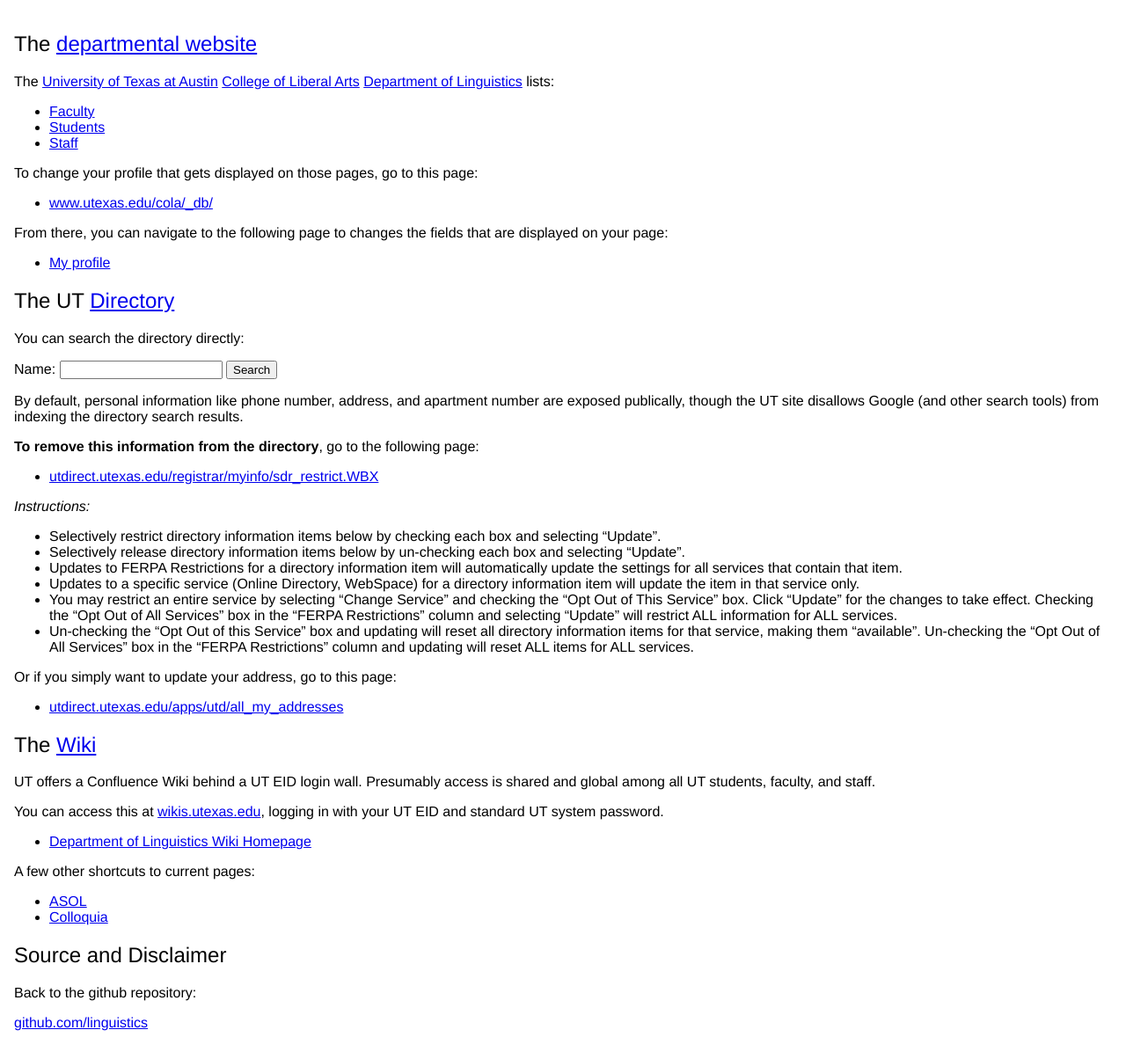
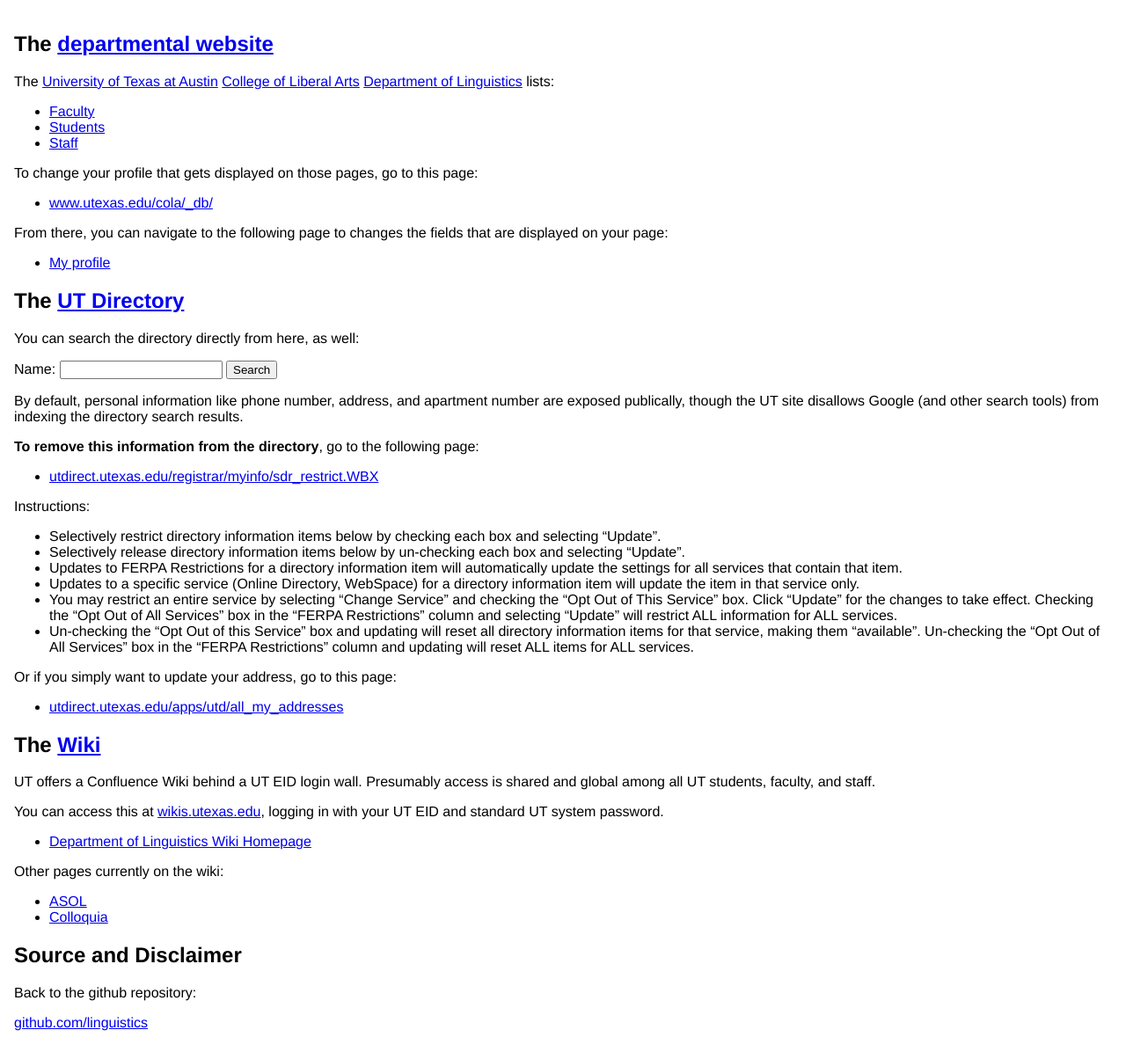
Before and after one commit to linguistics/linguistics.github.io, a Jekyll site: the page built from index.md, in a window 1280 px wide. Shown: the whole page at 88% size. Built offline with Jekyll 4.4.1, drawn with Linux system fonts in a browser that asks for light colours.

Commit message:
Jekyll seems to demand XHTML

```diff
--- a/_layouts/default.html
+++ b/_layouts/default.html
@@ -13,7 +13,6 @@
     padding: 1em;
   }
   h1, h2, h3 {
-    font-weight: 400;
   }
   </style>
 </head>
--- a/index.md
+++ b/index.md
@@ -18,12 +18,12 @@
 * [My profile](http://www.utexas.edu/cola/_db/myprofile/)
 
 
-## The UT [Directory](http://www.utexas.edu/directory/)
+## The [UT Directory](http://www.utexas.edu/directory/)
 
-You can search the directory directly:
+You can search the directory directly from here, as well:
 
 <form action="http://www.utexas.edu/directory/index.php" method="get">
-  <label>Name: <input name="q"></label>
+  <label>Name: <input name="q" /></label>
   <button>Search</button>
 </form>
 
@@ -55,7 +55,7 @@
 
 * [Department of Linguistics Wiki Homepage](https://wikis.utexas.edu/display/linguistics/Home)
 
-A few other shortcuts to current pages:
+Other pages currently on the wiki:
 
 * [ASOL](https://wikis.utexas.edu/display/linguistics/Associated+Students+of+Linguistics)
 * [Colloquia](https://wikis.utexas.edu/display/linguistics/Colloquia)
```
Also changed, not shown: other parts of index.md (+1 -1 lines), 1 other file.
